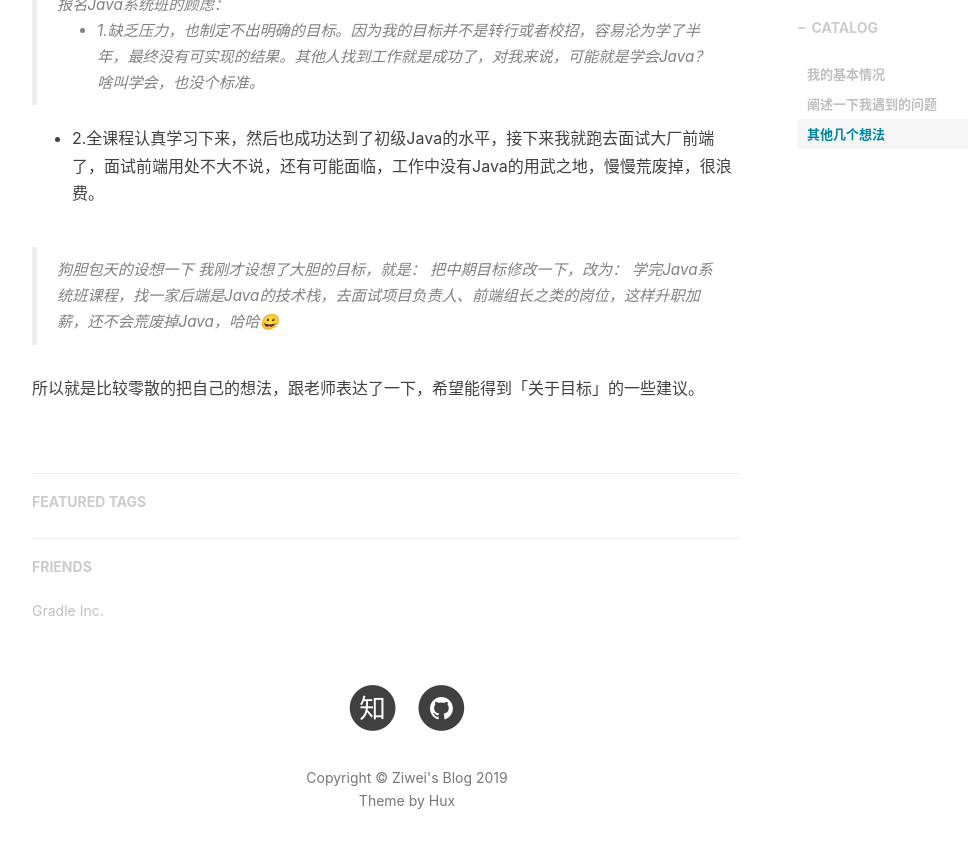
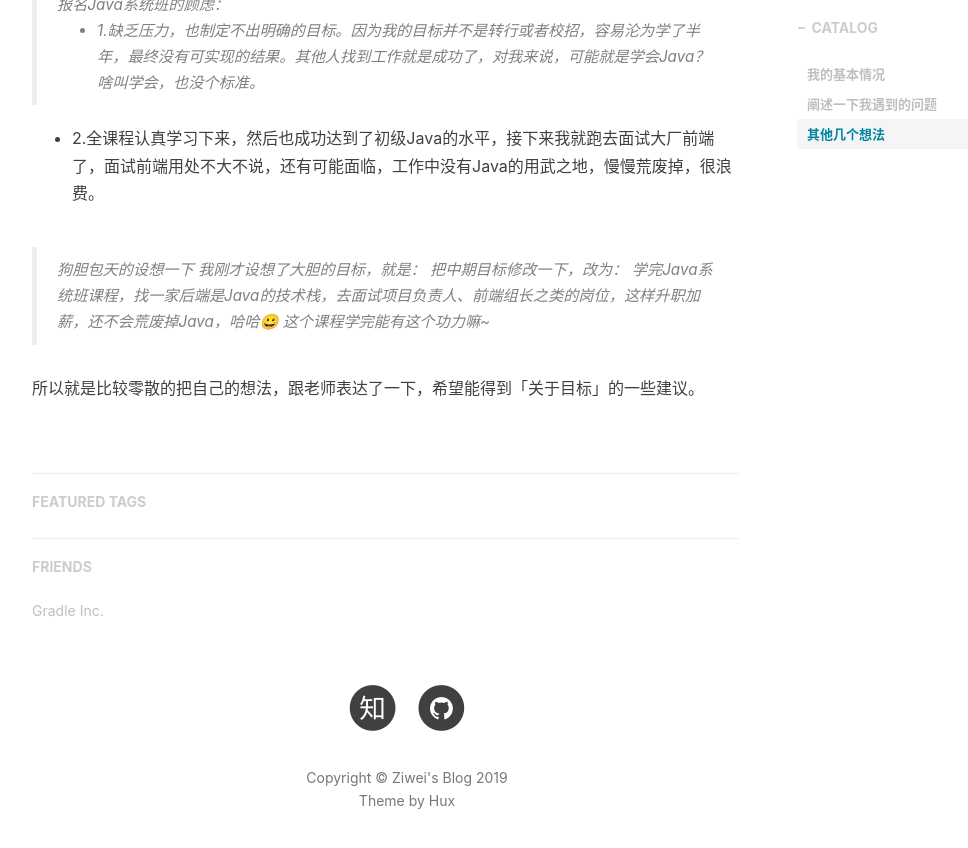
Before and after one commit to ziwei3749/ziwei3749.github.io, a Jekyll site: the page built from _posts/2019-07-25-咨询大佬一点问题.md, in a window 1280 px wide and 900 px high, scrolled down 3223 px. Shown: the top 848 px of the window, without its empty margins (233-1201 px from the left). Built offline with Jekyll 4.4.1, drawn with Linux system fonts in a browser that asks for light colours; nearby versions of some CDN libraries; comment, search, counter and statistics services are not loaded.

Commit message:
修改文章

```diff
--- a/_posts/2019-07-25-咨询大佬一点问题.md
+++ b/_posts/2019-07-25-咨询大佬一点问题.md
@@ -110,6 +110,6 @@ tags:
 
 > 狗胆包天的设想一下
 我刚才设想了大胆的目标，就是：
-把中期目标修改一下，改为： 学完Java系统班课程，找一家后端是Java的技术栈，去面试项目负责人、前端组长之类的岗位，这样升职加薪，还不会荒废掉Java，哈哈😀
+把中期目标修改一下，改为： 学完Java系统班课程，找一家后端是Java的技术栈，去面试项目负责人、前端组长之类的岗位，这样升职加薪，还不会荒废掉Java，哈哈😀 这个课程学完能有这个功力嘛~
 
 所以就是比较零散的把自己的想法，跟老师表达了一下，希望能得到「关于目标」的一些建议。
```
